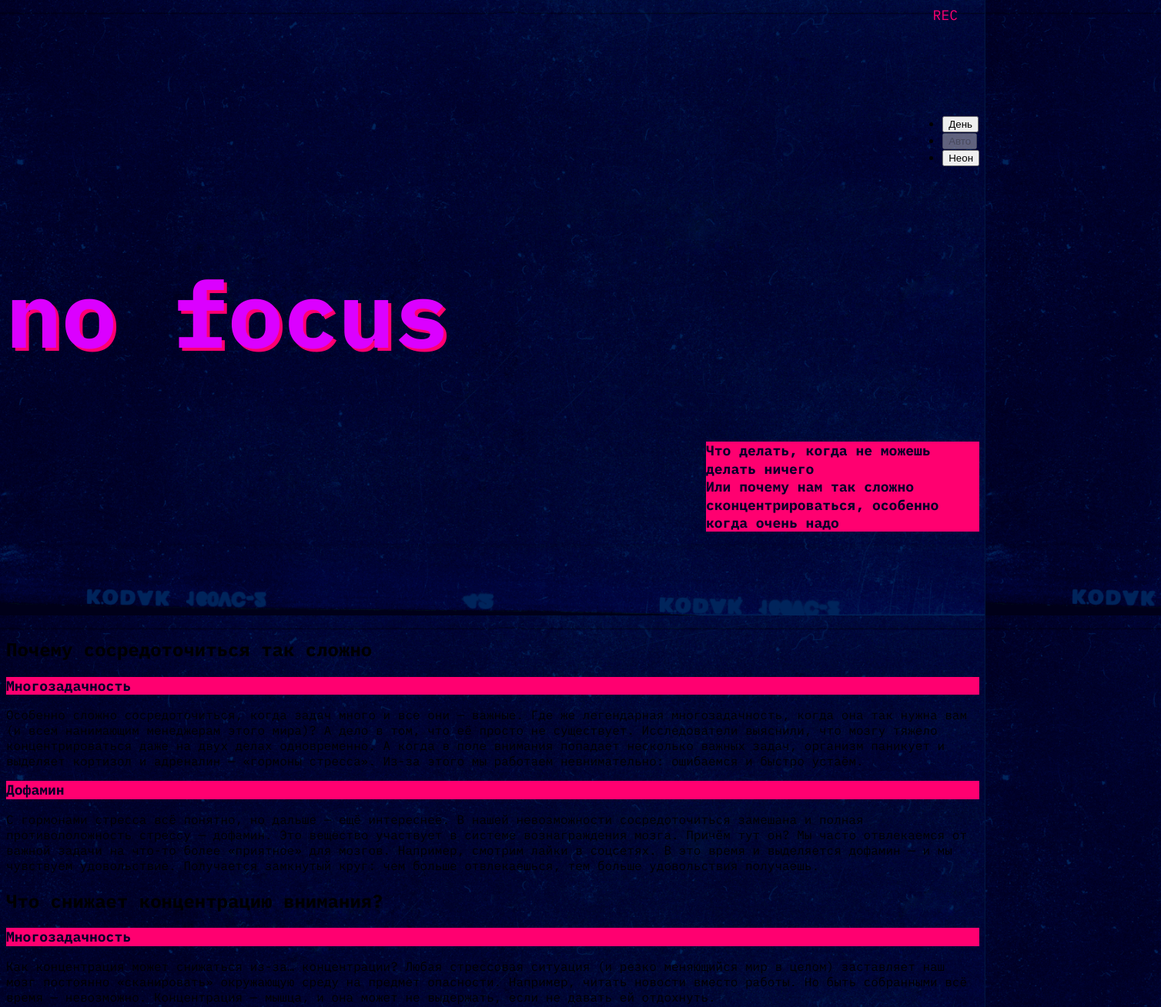
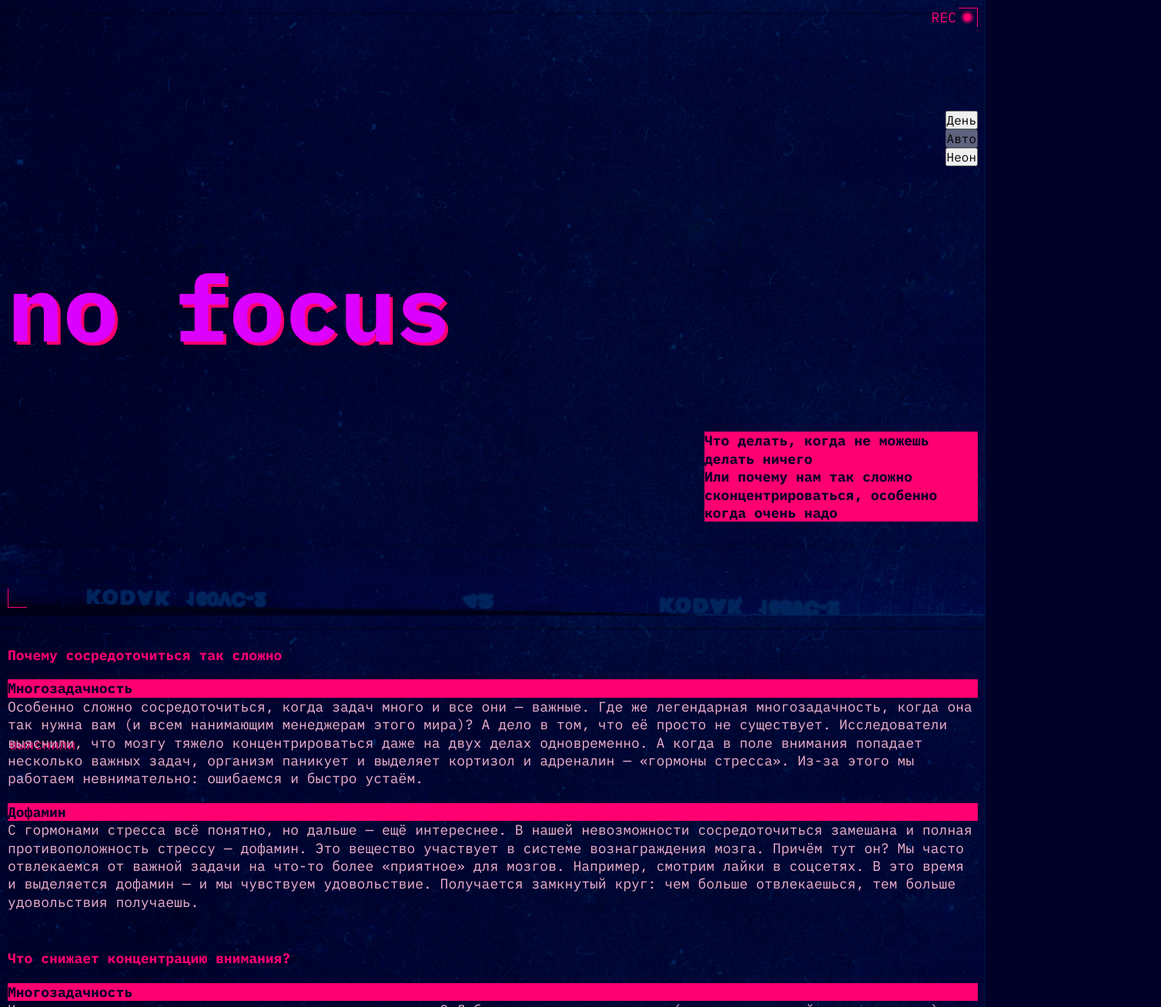
Before and after one commit to ssophielll/slozhno-sosredotochitsya-fd, a plain HTML site: page index.html in a window 1280 px wide. Shown: the top 1309 px of the page at 77% size, 1508 px wide, since content can reach past the window. Drawn offline with Linux system fonts and the light colour scheme.

Commit message:
Скелет без разрешений, тем и функционала

```diff
--- a/index.html
+++ b/index.html
@@ -11,6 +11,7 @@
     <link rel="apple-touch-icon" href="./images/mobile-icon.png">
     <script src="./scripts/script.js"></script>
     <link rel="stylesheet" href="./fonts/fonts.css"/>
+    <link rel="stylesheet" href="./styles/globals.css"/>
     <link rel="stylesheet" href="./styles/variables.css"/>
     <link rel="stylesheet" href="./styles/style.css"/>
     <link rel="stylesheet" href="./styles/dark.css"/>
@@ -18,9 +19,9 @@
   </head>
   <body class="page">
     <header class="header decorated-zone">
-      <span class="rec" aria-hidden="true">
+      <div class="rec" aria-hidden="true">
         REC
-      </span>
+      </div>
       <nav class="header__theme-menu">
         <ul class="header__theme-menu-list">
           <li class="header__theme-menu-item">
@@ -59,8 +60,8 @@
         </p>
       </h2>
     </header>
-    <main>
-      <section class="why">
+    <main class="main">
+      <section class="content-section section__why">
         <h2 class="section__question">
           Почему сосредоточиться так сложно
         </h2>
@@ -70,7 +71,7 @@
               Многозадачность
             </h3>
             <p class="section__answer-description">
-              Особенно сложно сосредоточиться, когда задач много и все они — важные. Где же легендарная многозадачность, когда она так нужна вам (и всем нанимающим менеджерам этого мира)? А дело в том, что её просто не существует. Исследователи выяснили, что мозгу тяжело концентрироваться даже на двух делах одновременно. А когда в поле внимания попадает несколько важных задач, организм паникует и выделяет кортизол и адреналин — «гормоны стресса». Из-за этого мы работаем невнимательно: ошибаемся и быстро устаём.
+              Особенно сложно сосредоточиться, когда задач много и все они — важные. Где же легендарная многозадачность, когда она так нужна вам (и всем нанимающим менеджерам этого мира)? А дело в том, что её просто не существует. Исследователи <a class="link" href="https://dana.org/news-and-insights/">выяснили</a>, что мозгу тяжело концентрироваться даже на двух делах одновременно. А когда в поле внимания попадает несколько важных задач, организм паникует и выделяет кортизол и адреналин — «гормоны стресса». Из-за этого мы работаем невнимательно: ошибаемся и быстро устаём.
             </p>
           </article>
           <article class="article-list-item">
@@ -83,7 +84,7 @@
           </article>
         </div>
       </section>
-      <section class="what">
+      <section class="content-section section__what">
         <h2 class="section__question">
           Что снижает концентрацию внимания?
         </h2>
@@ -114,7 +115,7 @@
           </article>
         </div>
       </section>
-      <section class="how">
+      <section class="content-section section__how">
         <h2 class="section__question">
           Как концентрироваться лучше, чем золотая рыбка (то есть дольше трёх секунд)
         </h2>
@@ -143,7 +144,7 @@
               Прогуляйтесь
             </h4>
             <p class="section__answer-description">
-              Или даже пробегитесь. Лучше найти парк или лес: один эксперимент показал, что созерцание природы повышает концентрацию, в то время как после просмотра городских пейзажей она наоборот понижается. Можно совместить прогулку с физическими упражнениями или бегом — так в мозг поступит ещё больше кислорода и он будет лучше работать. Но и простая двадцатиминутная прогулка — тоже отличный вариант.
+              Или даже пробегитесь. Лучше найти парк или лес: один эксперимент <a class="link" href="https://www.sciencedirect.com/science/article/abs/pii/S0272494415000328">показал</a>, что созерцание природы повышает концентрацию, в то время как после просмотра городских пейзажей она наоборот понижается. Можно совместить прогулку с физическими упражнениями или бегом — так в мозг поступит ещё больше кислорода и он будет лучше работать. Но и простая двадцатиминутная прогулка — тоже отличный вариант.
             </p>
           </article>
           <article class="article-list-item">
@@ -164,39 +165,42 @@
           </article>
         </div>
       </section>
-      <section class="gallery">
-        <h3 class="section__open-question title-decor"></h3>
-        <div class="pictures-collage">
+      <section class="content-section section-gallery">
+        <h3 class="section__open-question title-decor">А можно в картинках?</h3>
         <img
           class="picture"
           src="./images/sunset.png"
           alt="Закат"
+          loading="lazy"
         />
         <img
           class="picture"
           src="./images/ice-cream.png"
           alt="Мороженое"
+          loading="lazy"
         />
         <img
           class="picture"
           src="./images/tape.png"
           alt="Кассета"
+          loading="lazy"
         />
         <img
           class="picture"
           src="./images/books.png"
           alt="Книги"
+          loading="lazy"
         />
         <img
           class="picture"
           src="./images/street.png"
           alt="Улица"
+          loading="lazy"
         />
-        </div>
       </section>
     </main>
-    <footer class="footer">
-      <h2 class="footer__title">
+    <footer class="footer decorated-zone">
+      <h2 class="footer__main-title">
         focus
       </h2>
     </footer>
--- a/styles/style.css
+++ b/styles/style.css
@@ -1,4 +1,6 @@
 /* Основные стили проекта. Это стили для темы, которую вы верстаете первой. */
+
+/*Стили для body*/
 
 .page {
   font-family: var(--font-fam);
@@ -8,34 +10,91 @@
   background-size: cover;
   background-repeat: no-repeat;
   background-attachment: fixed;
+  padding: 0 var(--padding);
+}
+
+/*Общие стили для header и footer*/
+
+.decorated-zone {
+  block-size: 100vh;
+  min-block-size: 668px;
+  inline-size: 100%;
+  padding: var(--padding) 0;
+  align-items: center;
+  position: relative;
 }
 
 .header {
   display: grid;
   grid-template-columns: 1fr;
   grid-template-rows: 1fr min-content 1fr;
-  block-size: 100vh;
-  min-block-size: 668px;
-  padding: 0;
-  align-items: center;
-  position: relative;
+}
+
+/*Декоративные элементы*/
+
+.decorated-zone::before {
+  content:'';
+  position: absolute;
+  top: 10px;
+  right: 0px;
+  display: block;
+  background-color: transparent;
+  inline-size: 25px;
+  block-size: 25px;
+  border-top: 1px solid var(--accent-color);
+  border-right: 1px solid var(--accent-color);
+}
+
+.decorated-zone::after {
+  content:'';
+  position: absolute;
+  bottom: 10px;
+  left: 0px;
+  display: block;
+  background-color: transparent;
+  inline-size: 25px;
+  block-size: 25px;
+  border-bottom: 1px solid var(--accent-color);
+  border-left: 1px solid var(--accent-color);
 }
 
 .rec {
+  display: flex;
   position: absolute;
+  justify-content: start;
+  align-items: center;
+  line-height: 25px;
   color: var(--accent-color);
   font-size: var(--main-text-size);
-  top: 0;
-  right: 28px;
+  font-weight: var(--font-weight-normal);
+  top: 10px;
+  right: 0px;
+  gap:10px;
+  margin-inline-end: 9px;
 }
+
+.rec::after {
+  content:'';
+  display: inline-block;
+  align-self: center;
+  background-color: var(--accent-color);
+  inline-size: 9px;
+  block-size: 9px;
+  border-radius: 50%;
+  box-shadow: 0px 0px 4px 2px var(--accent-color);
+}
+
+/*Стили для меню с кнопками*/
 
 .header__theme-menu {
   justify-self: end;
 }
 
+/*Стили для текста в header*/
+
 .header__main-title {
   font-size: clamp(7.25rem, 7.0115rem + 1.0178vw, 7.5rem);
-  font-weight: 700;
+  font-weight: var(--font-weight-bold);
   color: var(--main-title-color);
   text-shadow: 4px 4px 0 var(--accent-color);
   justify-self: start;
@@ -53,12 +112,104 @@
   margin: 0;
 }
 
+/*Общие стили*/
+
 .title-decor {
   color: var(--title-color);
   background-color: var(--accent-color);
   font-size: var(--main-text-size);
+  font-weight: var(--font-weight-bold);
   text-align: start;
-  line-height: 23.4px;
+  line-height: var(--main-text-line-height);
   letter-spacing: 0%;
   margin: 0;
 }
+
+.content-section {
+  display: grid;
+  grid-template-columns: 100%;
+  grid-template-rows: repeat (2, min-content);
+  gap: 20px;
+  inline-size: inherit;
+  padding: 0;
+}
+
+.section__question {
+  color: var(--accent-color);
+  font-weight: var(--font-weight-bold);
+  font-size: var(--main-text-size);
+  line-height: var(--main-text-line-height);
+  text-align: start;
+}
+
+.article-list {
+  display: flex;
+  flex-direction: column;
+  gap: 20px;
+}
+
+.section__answer-description {
+  color: var(--main-text-color);
+  font-size: var(--main-text-size);
+  font-weight: var(--font-weight-normal);
+  line-height: var(--main-text-line-height);
+}
+
+/*Марджины между секциями"*/
+
+.section__why {
+  margin-block-start: 40px;
+}
+
+.section__what {
+  margin-block-start: 50px;
+}
+
+.section__how {
+  margin-block-start: 50px;
+}
+
+/*Оформление ссылки в тексте*/
+
+.link {
+  text-shadow: 2px 2px 0 var(--accent-color);
+  text-decoration: none;
+}
+
+.link:hover {
+  text-decoration: underline;
+}
+
+/*Начертание пунктов секции "Как?"*/
+.section__answer-advice {
+  font-weight: var(--font-weight-normal);
+}
+
+/*Секция галереи*/
+
+.section-gallery {
+  margin-block-start: 50px;
+  grid-template-rows: repeat(6, min-content);
+  gap: 10px;
+  inline-size: inherit;
+}
+
+.picture {
+  object-fit: contain;
+  inline-size: 100%;
+}
+
+.footer {
+  display: flex;
+  justify-content: center;
+  align-items: center;
+  position: relative;
+}
+
+.footer__main-title {
+  color: var(--main-title-color);
+  font-size: clamp(7.25rem, 7.0115rem + 1.0178vw, 7.5rem);
+  font-weight: var(--font-weight-bold);
+  text-shadow: 2px 2px 0 var(--accent-color);
+  line-height: 83%;
+}
--- a/styles/variables.css
+++ b/styles/variables.css
@@ -7,4 +7,8 @@
   --accent-color: #FF0070;
   --title-color: #000028;
   --main-text-color: #F1B2CE;
+  --padding: 10px;
+  --font-weight-bold: 700;
+  --font-weight-normal: 400;
+  --main-text-line-height: 23.4px;
 }
```
Lines whose indentation alone changed are shown as unchanged.
